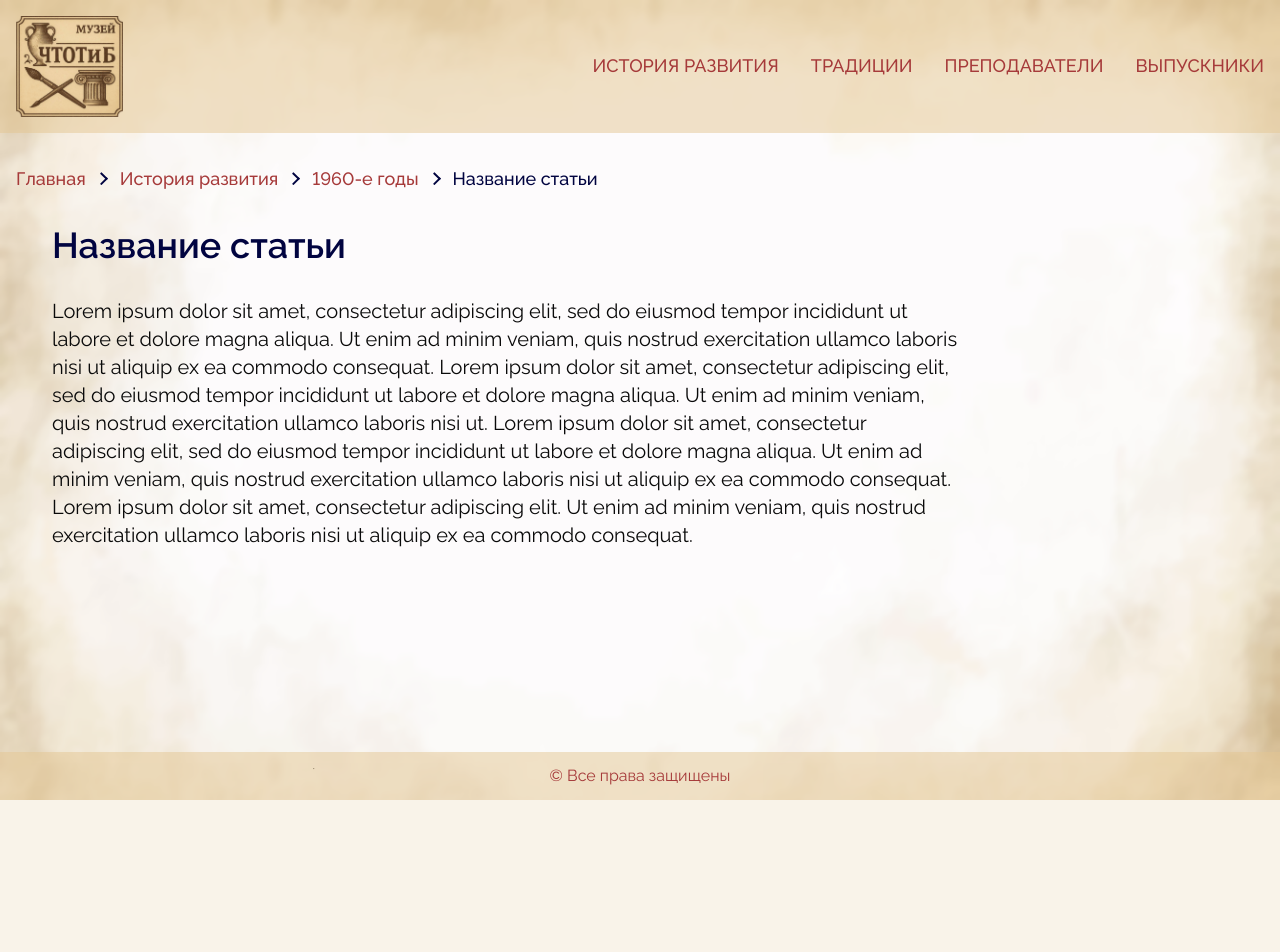
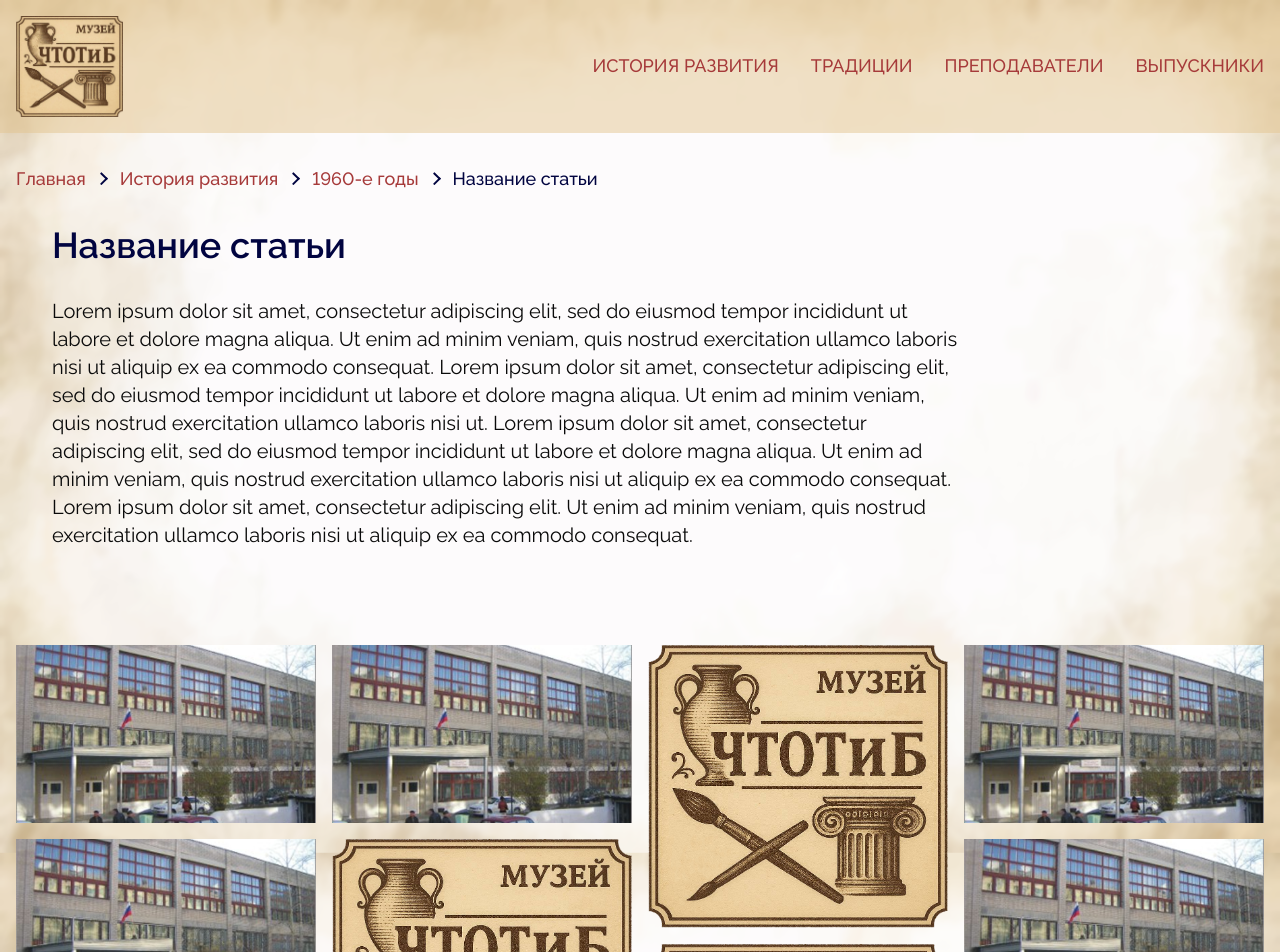
Before and after one commit to katya-sy/museum-chtotib, a Next.js app: page /history/1/1 in a window 1280 px wide. Shown: the top 952 px of the page. Before the commit the page ends 800 px from the top, so only its background shows below. Built offline with nearby package versions, Linux system fonts and the light colour scheme.

Commit message:
add masonry

```diff
--- a/app/history/[id]/[slug]/page.tsx
+++ b/app/history/[id]/[slug]/page.tsx
@@ -1,5 +1,8 @@
+'use client';
+
 import { Breadcrumbs } from '@/components/ui/breadcrumbs';
 import { DescBlock } from '@/components/desc-block';
+import { ArticleImgList } from '@/components/article-img-list';
 
 const content = {
   title: 'Название статьи',
@@ -8,6 +11,20 @@ const content = {
     'Lorem ipsum dolor sit amet, consectetur adipiscing elit, sed do eiusmod tempor incididunt ut labore et dolore magna aliqua. Ut enim ad minim veniam, quis nostrud exercitation ullamco laboris nisi ut.\n' +
     'Lorem ipsum dolor sit amet, consectetur adipiscing elit, sed do eiusmod tempor incididunt ut labore et dolore magna aliqua. Ut enim ad minim veniam, quis nostrud exercitation ullamco laboris nisi ut aliquip ex ea commodo consequat. Lorem ipsum dolor sit amet, consectetur adipiscing elit. Ut enim ad minim veniam, quis nostrud exercitation ullamco laboris nisi ut aliquip ex ea commodo consequat.',
 };
+
+const images = [
+  { img: '/banner.png' },
+  { img: '/banner.png' },
+  { img: '/logo.png' },
+  { img: '/banner.png' },
+  { img: '/banner.png' },
+  { img: '/logo.png' },
+  { img: '/logo.png' },
+  { img: '/banner.png' },
+  { img: '/logo.png' },
+  { img: '/logo.png' },
+  { img: '/banner.png' },
+];
 
 export default function Article({
   params,
@@ -29,6 +46,9 @@ export default function Article({
         title={content.title}
         desc={content.desc}
       />
+      <div className='mt-16 md:mt-24'>
+        <ArticleImgList images={images} />
+      </div>
     </div>
   );
 }
--- /dev/null
+++ b/components/article-img-list.tsx
@@ -0,0 +1,26 @@
+import Masonry, { ResponsiveMasonry } from 'react-responsive-masonry';
+import Image from 'next/image';
+
+interface Props {
+  images: { img: string }[];
+}
+
+export const ArticleImgList = ({ images }: Props) => {
+  return (
+    <ResponsiveMasonry columnsCountBreakPoints={{ 320: 2, 600: 3, 1024: 4 }}>
+      <Masonry gutter='16px'>
+        {images.map((image) => (
+          <div className='flex' key={image.img}>
+            <Image
+              src={image.img}
+              alt='Изображение статьи'
+              width={332}
+              height={600}
+              className='h-auto w-full object-cover'
+            />
+          </div>
+        ))}
+      </Masonry>
+    </ResponsiveMasonry>
+  );
+};
--- a/package.json
+++ b/package.json
@@ -10,6 +10,7 @@
   },
   "dependencies": {
     "@radix-ui/react-slot": "^1.2.0",
+    "@types/react-responsive-masonry": "^2.6.0",
     "class-variance-authority": "^0.7.1",
     "clsx": "^2.1.1",
     "embla-carousel-autoplay": "^8.6.0",
@@ -19,6 +20,7 @@
     "next": "14.2.26",
     "react": "^18",
     "react-dom": "^18",
+    "react-responsive-masonry": "^2.7.1",
     "tailwind-merge": "^3.2.0",
     "tailwindcss-animate": "^1.0.7"
   },
```
Also changed, not shown: 1 other file (tests, documents, lock files or other folders).
